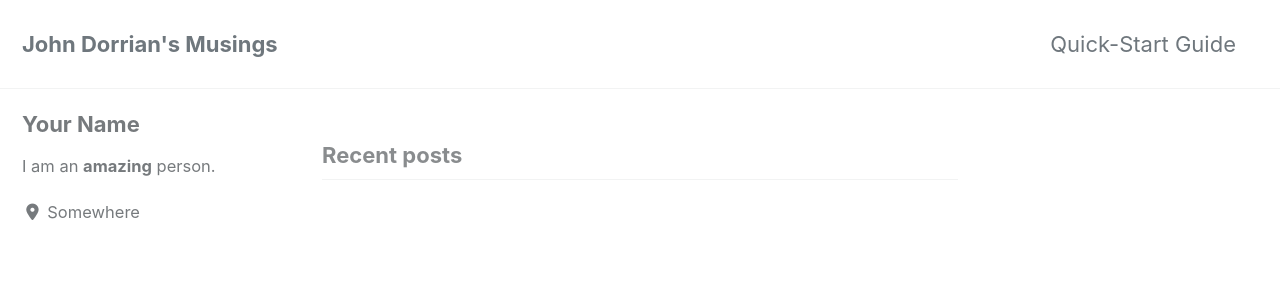
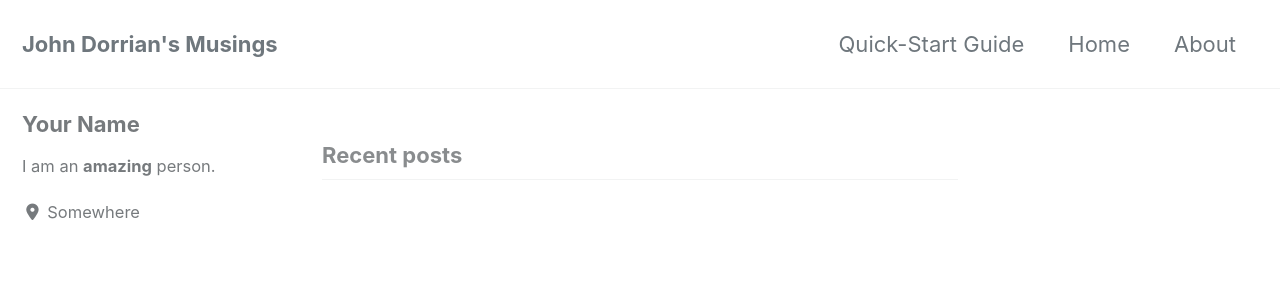
Before and after one commit to JDSFSA/musings, a Jekyll site: the page built from index.html, in a window 1280 px wide and 900 px high. Shown: the top 300 px of the window. Built offline with Jekyll 4.4.1, drawn with Linux system fonts in a browser that asks for light colours; cached includes are drawn as plain includes; nearby versions of some CDN libraries; the list of posts is cut into pages by our own code.

Commit message:
Update navigation.yml

```diff
--- a/_data/navigation.yml
+++ b/_data/navigation.yml
@@ -2,6 +2,10 @@
 main:
   - title: "Quick-Start Guide"
     url: https://mmistakes.github.io/minimal-mistakes/docs/quick-start-guide/
+  - title: "Home"
+    url: /home/
+  - title: "About"
+    url: /about/
   # - title: "About"
   #   url: https://mmistakes.github.io/minimal-mistakes/about/
   # - title: "Sample Posts"
```
